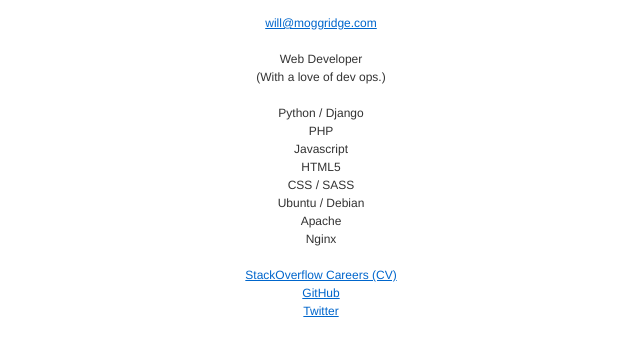
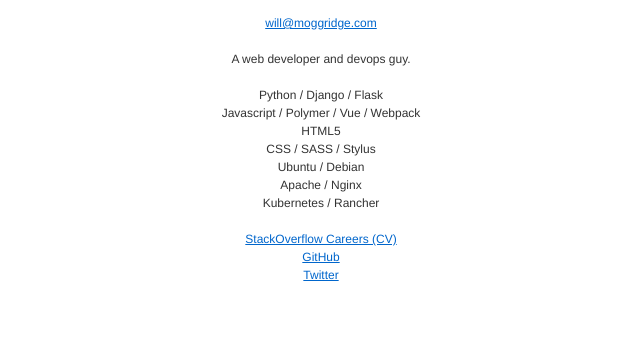
Before and after one commit to WillMoggridge/willmoggridge.github.io, a plain HTML site: page index.html in a window 1280 px wide. Shown: the part 58-414 px from the top of the page, without its empty margins (319-959 px from the left). Drawn offline with Linux system fonts and the light colour scheme.

Commit message:
Update index.html

```diff
--- a/index.html
+++ b/index.html
@@ -5,7 +5,7 @@
     <meta charset="utf-8">
     <meta name="robots" content="index,follow">
     <title>Will Moggridge</title>
-    <meta name="description" content="Web Developer (With a love of dev ops).">
+    <meta name="description" content="A web developer with a love of dev ops.">
     <link href="screen.css" media="screen, projection" rel="stylesheet" type="text/css" />
 </head>
 <body>
@@ -16,18 +16,18 @@
         <a href="mailto:will@moggridge.com">will@moggridge.com</a>
     </p>
     <p>
-       Web Developer <br />
-       (With a love of dev ops.)
-       <ul class="skills">
-        <li>Python / Django</li>
-        <li>PHP</li>
-        <li>Javascript</li>
-        <li>HTML5</li>
-        <li>CSS / SASS</li>
-        <li>Ubuntu / Debian</li>
-        <li>Apache</li>
-        <li>Nginx</li>
-       </ul>
+        A web developer and devops guy.
+    </p>
+    <p>
+        <ul class="skills">
+            <li>Python / Django / Flask</li>
+            <li>Javascript / Polymer / Vue / Webpack</li>
+            <li>HTML5</li>
+            <li>CSS / SASS / Stylus</li>
+            <li>Ubuntu / Debian</li>
+            <li>Apache / Nginx</li>
+            <li>Kubernetes / Rancher</li>
+        </ul>
     </p>
     <p>
         <ul class="links">
```
